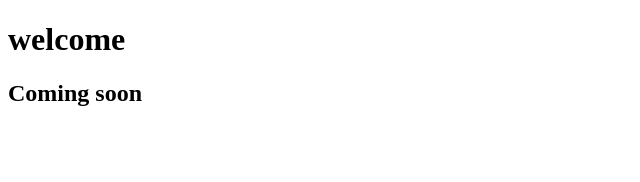
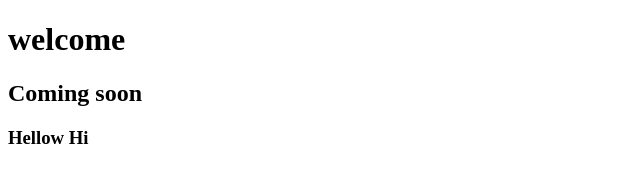
Before and after one commit to Dhana99/learnweb, a plain HTML site: page start.html in a window 1280 px wide. Shown: the whole page, without its empty margins (0-640 px from the left). Drawn offline with Linux system fonts and the light colour scheme.

Commit message:
add h3 heading

```diff
--- a/start.html
+++ b/start.html
@@ -6,5 +6,6 @@
     <body>
         <h1>welcome</h1>
         <h2>Coming soon</h2>
+        <h3>Hellow Hi</h3>
     </body>
 </html>
```
